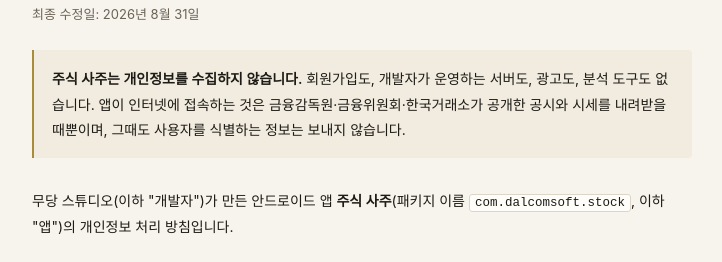
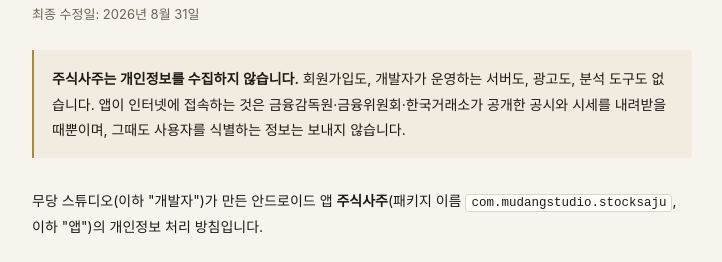
Before and after one commit to ted19/stocksaju-privacy, a plain HTML site: page privacy.html in a window 1280 px wide. Shown: the part 139-401 px from the top of the page, 278-1000 px from the left. Drawn offline with Linux system fonts and the light colour scheme.

Commit message:
앱 이름과 패키지명을 실제 값에 맞춘다
주식 사주 -> 주식사주, com.dalcomsoft.stock -> com.mudangstudio.stocksaju.
스토어 등록 전에 패키지명이 정해졌다. 방침이 가리키는 앱이 실제 앱과
달라지면 심사에서 걸린다.

방침의 내용 자체는 그대로다 — 식별자만 맞춘 것이라 최종 수정일은
2026년 8월 31일 그대로 둔다.

```diff
--- a/privacy.html
+++ b/privacy.html
@@ -3,7 +3,7 @@
 <head>
   <meta charset="UTF-8">
   <meta name="viewport" content="width=device-width, initial-scale=1.0">
-  <title>개인정보처리방침 - 주식 사주</title>
+  <title>개인정보처리방침 - 주식사주</title>
   <style>
     :root {
       --paper: #F7F4EE;
@@ -113,7 +113,7 @@
       <p class="date">최종 수정일: 2026년 8월 31일</p>
 
       <div class="lead">
-        <strong>주식 사주는 개인정보를 수집하지 않습니다.</strong>
+        <strong>주식사주는 개인정보를 수집하지 않습니다.</strong>
         회원가입도, 개발자가 운영하는 서버도, 광고도, 분석 도구도 없습니다.
         앱이 인터넷에 접속하는 것은 금융감독원·금융위원회·한국거래소가 공개한
         공시와 시세를 내려받을 때뿐이며, 그때도 사용자를 식별하는 정보는
@@ -122,7 +122,7 @@
 
       <p>
         무당 스튜디오(이하 "개발자")가 만든 안드로이드 앱
-        <strong>주식 사주</strong>(패키지 이름 <code>com.dalcomsoft.stock</code>,
+        <strong>주식사주</strong>(패키지 이름 <code>com.mudangstudio.stocksaju</code>,
         이하 "앱")의 개인정보 처리 방침입니다.
       </p>
 
@@ -259,7 +259,7 @@
 
       <p>
         This is the privacy policy for <strong>Stock Saju</strong> (Korean title
-        주식 사주, package <code>com.dalcomsoft.stock</code>), an Android app by
+        주식사주, package <code>com.mudangstudio.stocksaju</code>), an Android app by
         Mudang Studio ("the developer").
       </p>
 
```
Also changed, not shown: index.html (+2 -2 lines), 1 other file.
